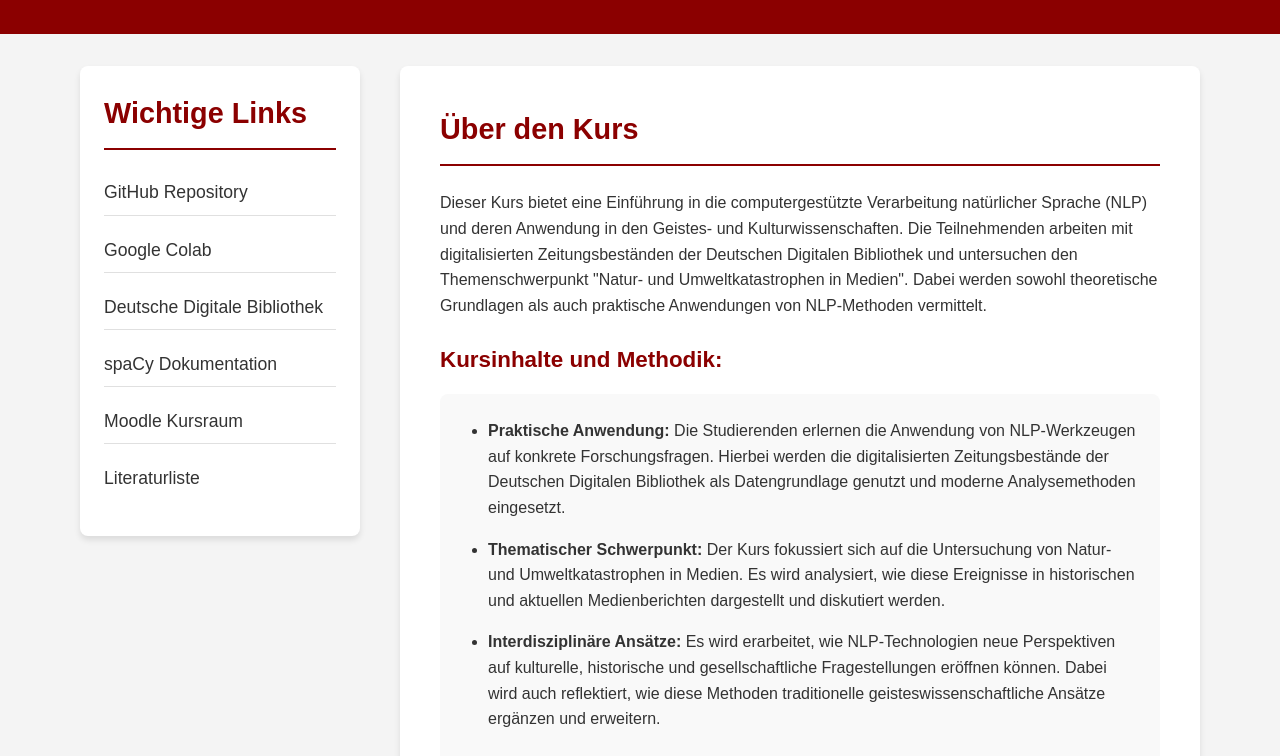
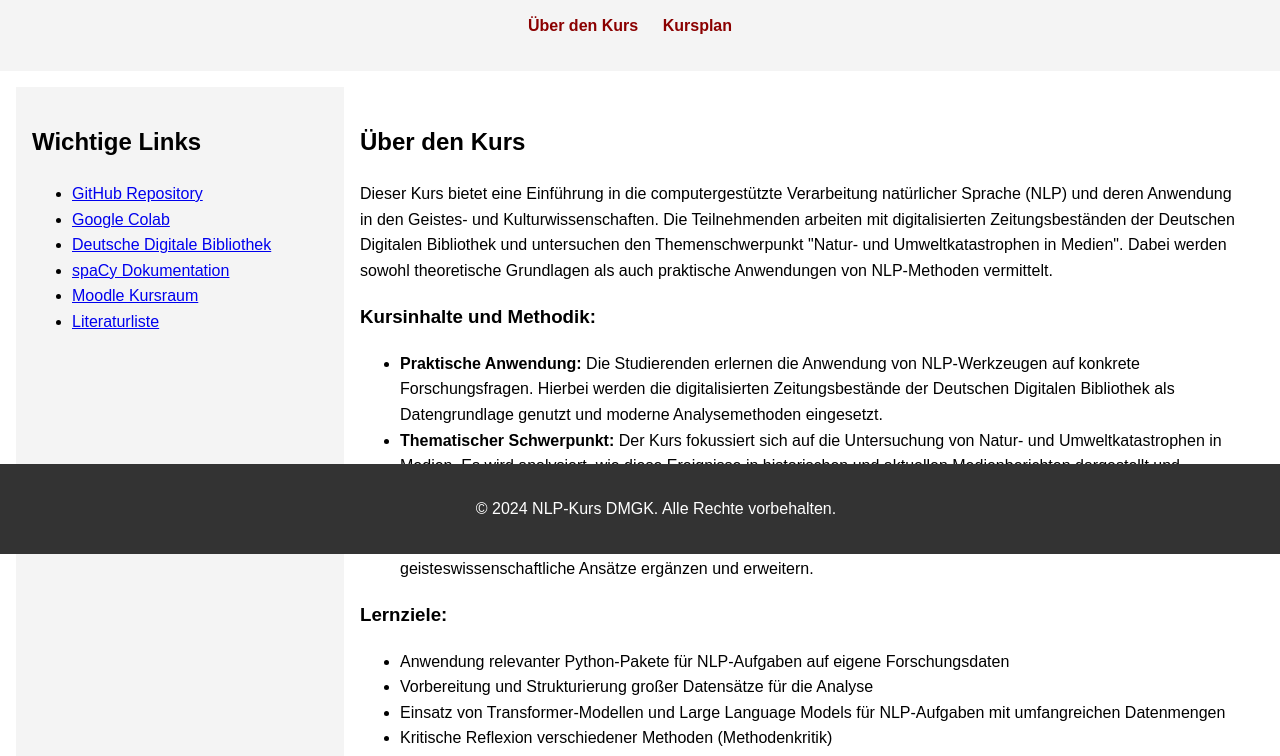
Before and after one commit to soberbichler/NLP-Kurs_DMGK_Digitale-Geisteswissenschaften_2024, a plain HTML site: page index.html in a window 1280 px wide. Shown: the part 246-1002 px from the top of the page. Drawn offline with Linux system fonts and the light colour scheme.

Commit message:
Update index.html

```diff
--- a/index.html
+++ b/index.html
@@ -4,7 +4,58 @@
     <meta charset="UTF-8">
     <meta name="viewport" content="width=device-width, initial-scale=1.0">
     <title>NLP-Kurs DMGK - Digitale Geisteswissenschaften</title>
-    <link rel="stylesheet" href="styles.css">
+    <style>
+        /* Basic styling */
+        body {
+            font-family: Arial, sans-serif;
+            line-height: 1.6;
+            margin: 0;
+            padding: 0;
+        }
+        header {
+            background-color: #f4f4f4;
+            padding: 1rem;
+            text-align: center;
+        }
+        nav ul {
+            list-style-type: none;
+            padding: 0;
+        }
+        nav ul li {
+            display: inline;
+            margin-right: 20px;
+        }
+        nav ul li a {
+            text-decoration: none;
+            color: #8B0000;
+            font-weight: bold;
+        }
+        nav ul li a:hover {
+            text-decoration: underline;
+        }
+        .content-wrapper {
+            display: flex;
+            margin: 1rem;
+        }
+        .sidebar {
+            flex: 1;
+            background-color: #f4f4f4;
+            padding: 1rem;
+        }
+        main {
+            flex: 3;
+            padding: 1rem;
+        }
+        footer {
+            background-color: #333;
+            color: #fff;
+            text-align: center;
+            padding: 1rem;
+            position: fixed;
+            bottom: 0;
+            width: 100%;
+        }
+    </style>
 </head>
 <body>
     <header>
@@ -22,6 +73,12 @@
         </div>
         <h1>NLP-Kurs für digitale Geistes- und Kulturwissenschaften</h1>
         <p>Masterprogramm DMGK Mainz</p>
+        <nav>
+            <ul>
+                <li><a href="#about">Über den Kurs</a></li>
+                <li><a href="#schedule">Kursplan</a></li>
+            </ul>
+        </nav>
     </header>
 
     <div class="content-wrapper">
@@ -40,34 +97,25 @@
         <main>
             <section id="about">
                 <h2>Über den Kurs</h2>
-
                 <p>Dieser Kurs bietet eine Einführung in die computergestützte Verarbeitung natürlicher Sprache (NLP) und deren Anwendung in den Geistes- und Kulturwissenschaften. Die Teilnehmenden arbeiten mit digitalisierten Zeitungsbeständen der Deutschen Digitalen Bibliothek und untersuchen den Themenschwerpunkt "Natur- und Umweltkatastrophen in Medien". Dabei werden sowohl theoretische Grundlagen als auch praktische Anwendungen von NLP-Methoden vermittelt.</p>
 
                 <h3>Kursinhalte und Methodik:</h3>
-
                 <ul>
                     <li><strong>Praktische Anwendung:</strong> Die Studierenden erlernen die Anwendung von NLP-Werkzeugen auf konkrete Forschungsfragen. Hierbei werden die digitalisierten Zeitungsbestände der Deutschen Digitalen Bibliothek als Datengrundlage genutzt und moderne Analysemethoden eingesetzt.</li>
-
                     <li><strong>Thematischer Schwerpunkt:</strong> Der Kurs fokussiert sich auf die Untersuchung von Natur- und Umweltkatastrophen in Medien. Es wird analysiert, wie diese Ereignisse in historischen und aktuellen Medienberichten dargestellt und diskutiert werden.</li>
-
                     <li><strong>Interdisziplinäre Ansätze:</strong> Es wird erarbeitet, wie NLP-Technologien neue Perspektiven auf kulturelle, historische und gesellschaftliche Fragestellungen eröffnen können. Dabei wird auch reflektiert, wie diese Methoden traditionelle geisteswissenschaftliche Ansätze ergänzen und erweitern.</li>
-
                 </ul>
 
                 <h3>Lernziele:</h3>
-
                 <ul>
                     <li>Anwendung relevanter Python-Pakete für NLP-Aufgaben auf eigene Forschungsdaten</li>
-
                     <li>Vorbereitung und Strukturierung großer Datensätze für die Analyse</li>
-
                     <li>Einsatz von Transformer-Modellen und Large Language Models für NLP-Aufgaben mit umfangreichen Datenmengen</li>
-
                     <li>Kritische Reflexion verschiedener Methoden (Methodenkritik)</li>
-
                     <li>Verfassen eines wissenschaftlichen Papers zu den Forschungsergebnissen</li>
                 </ul>
             </section>
+
             <section id="schedule">
                 <h2>Kursplan</h2>
                 <div class="session">
```
Lines whose indentation alone changed are shown as unchanged.
